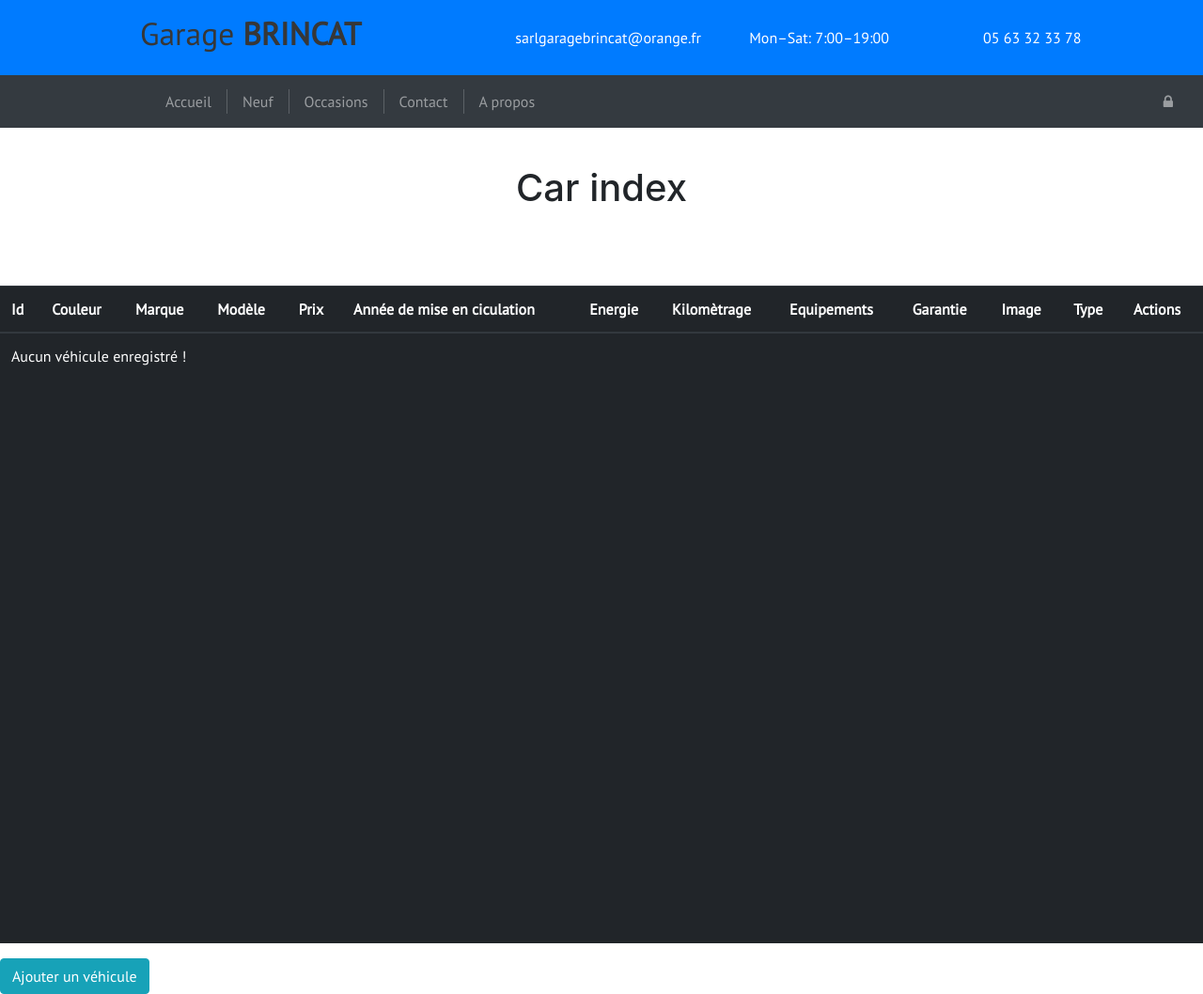
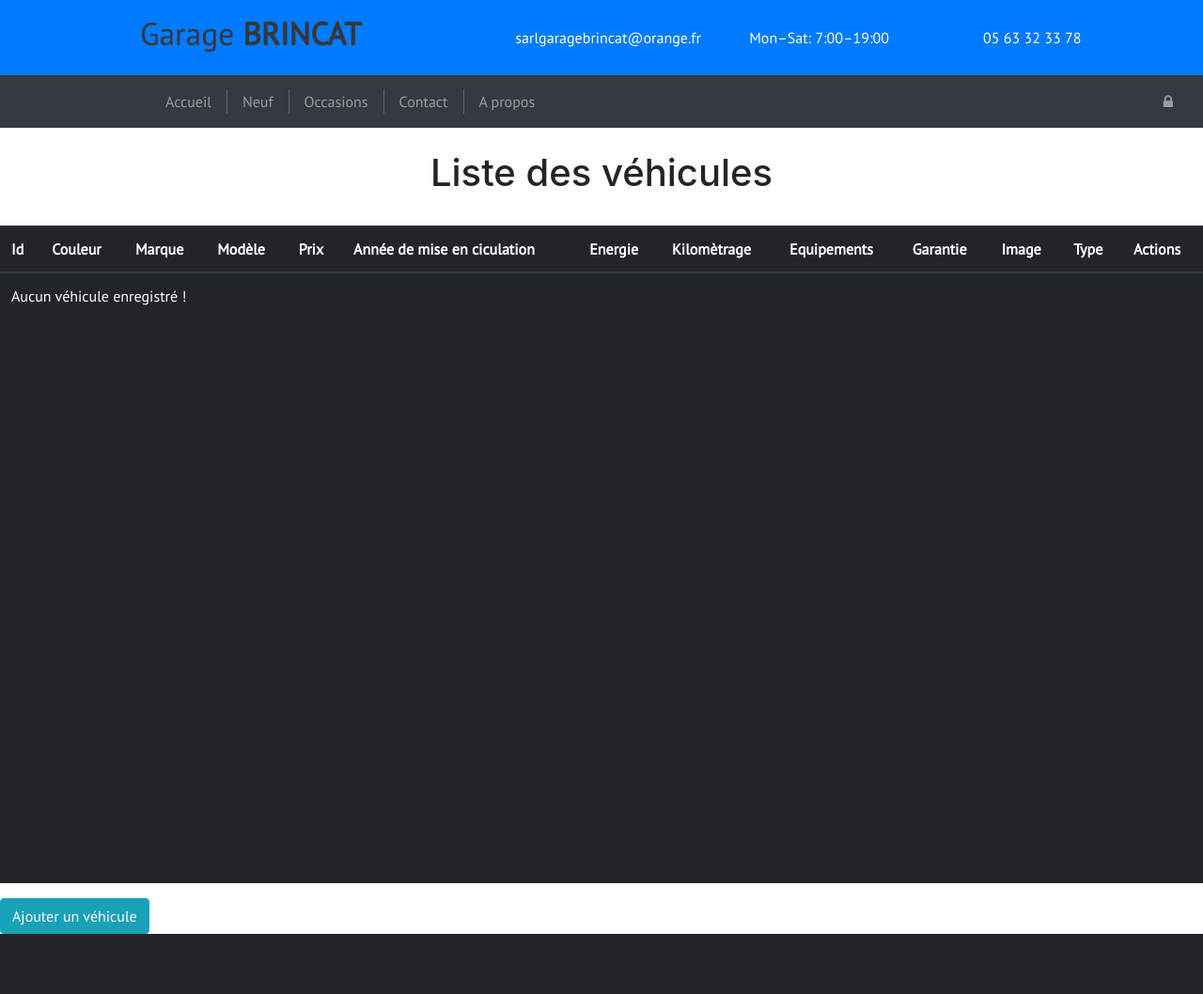
Before and after one commit to PierreG-dev/Garage_BRINCAT, a Symfony app: template templates/car/index.html.twig in a window 1280 px wide. Shown: the whole page at 94% size. After the commit the page ends 994 px from the top, so only its background shows below. Run offline with Twig, Linux system fonts and the light colour scheme; the template is opened without the code that fills it, so the values that code supplies are empty; some libraries are stand-ins or nearby versions.

Commit message:
modifications on car index design

```diff
--- a/src/Controller/CarController.php
+++ b/src/Controller/CarController.php
@@ -38,6 +38,10 @@ class CarController extends AbstractController
 
         if ($form->isSubmitted() && $form->isValid()) {
             $entityManager = $this->getDoctrine()->getManager();
+            if($car->getFilename() == null) {
+                $car->setFilename('no image');
+                $car->setUpdatedAt(new \DateTime('now'));
+            }
             $entityManager->persist($car);
             $entityManager->flush();
 
--- a/templates/car/index.html.twig
+++ b/templates/car/index.html.twig
@@ -1,11 +1,11 @@
 {% extends 'base_admin.html.twig' %}
 
-{% block title %}Car index{% endblock %}
+{% block title %}Liste des véhicules{% endblock %}
 
 {% block body %}
-    <h1 style="margin-top: 5vh; text-align: center;">Car index</h1>
+    <h1 style="margin-top: 3vh; text-align: center;">Liste des véhicules</h1>
 
-    <table class="table table-dark" style="min-height: 700px; margin-top: 10vh">
+    <table class="table table-dark" style="min-height: 700px; margin-top: 4vh">
         <thead>
             <tr>
                 <th>Id</th>
@@ -34,13 +34,16 @@
                 <td>{{ car.released ? car.released|date('d-m-Y') : '' }}</td>
                 <td>{{ car.energyType }}</td>
                 <td>{{ car.mileage }}</td>
-                <td>{{ car.equipments }}</td>
+                <td style="font-size: 0.6rem; font-weight: bold;">{{ car.equipments }}</td>
                 <td>{{ car.warranty }}</td>
                 <td><img src="/images/properties/{{ car.filename }}" alt="" style="max-width: 60px;height: auto;"></td>
                 <td>{{ car.type }}</td>
                 <td>
-                    <a href="{{ path('car_show', {'id': car.id}) }}" class="btn btn-info">Detail</a>
-                    <a href="{{ path('car_edit', {'id': car.id}) }}" class="btn btn-success">Modifier</a>
+                    <div class="row">
+                        <div class="col-6"><a href="{{ path('car_show', {'id': car.id}) }}" class="btn btn-info">Detail</a></div>
+                        <div class="col-6"><a href="{{ path('car_edit', {'id': car.id}) }}" class="btn btn-success">Modifier</a></div>
+                    </div>
+
                 </td>
             </tr>
         {% else %}
```
Also changed, not shown: public/images/properties/5e4a6ed1a66f6046920738.jpg (added), src/Controller/AdminController.php (line endings or trailing spaces).
